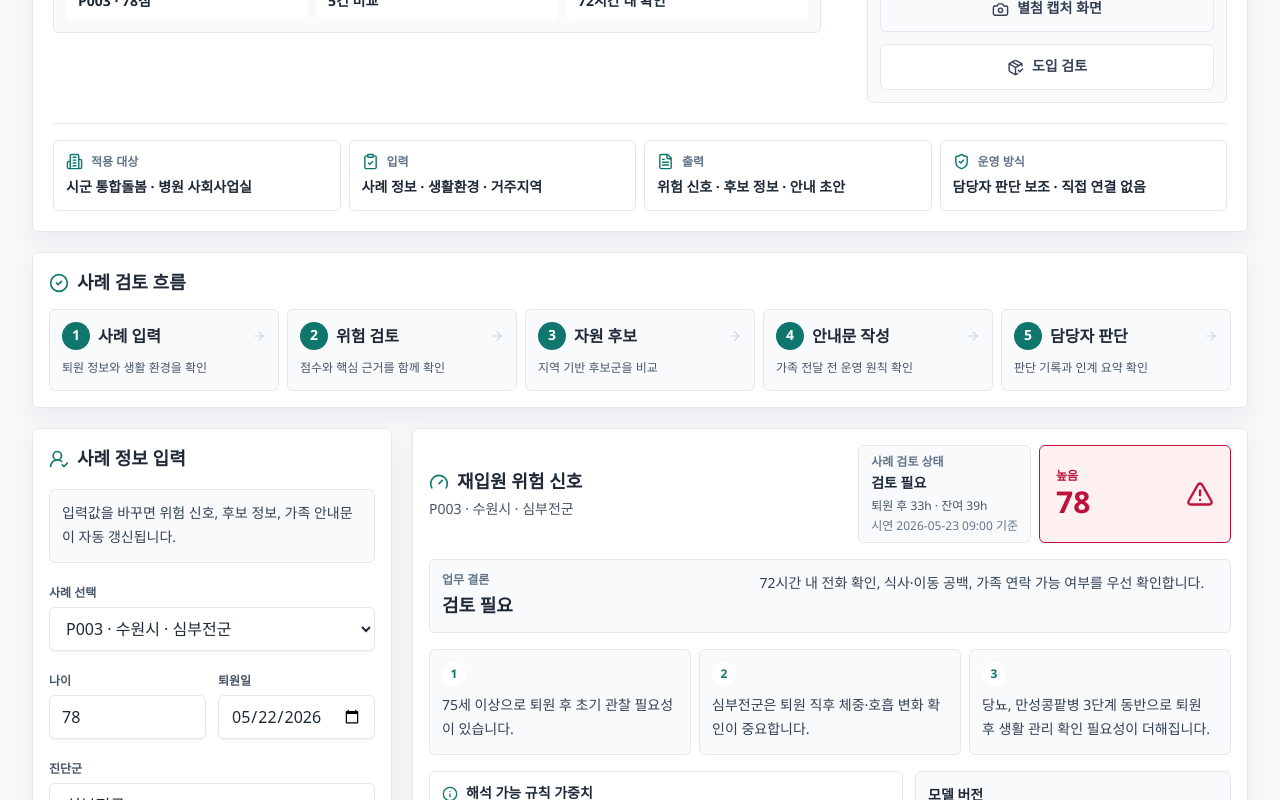
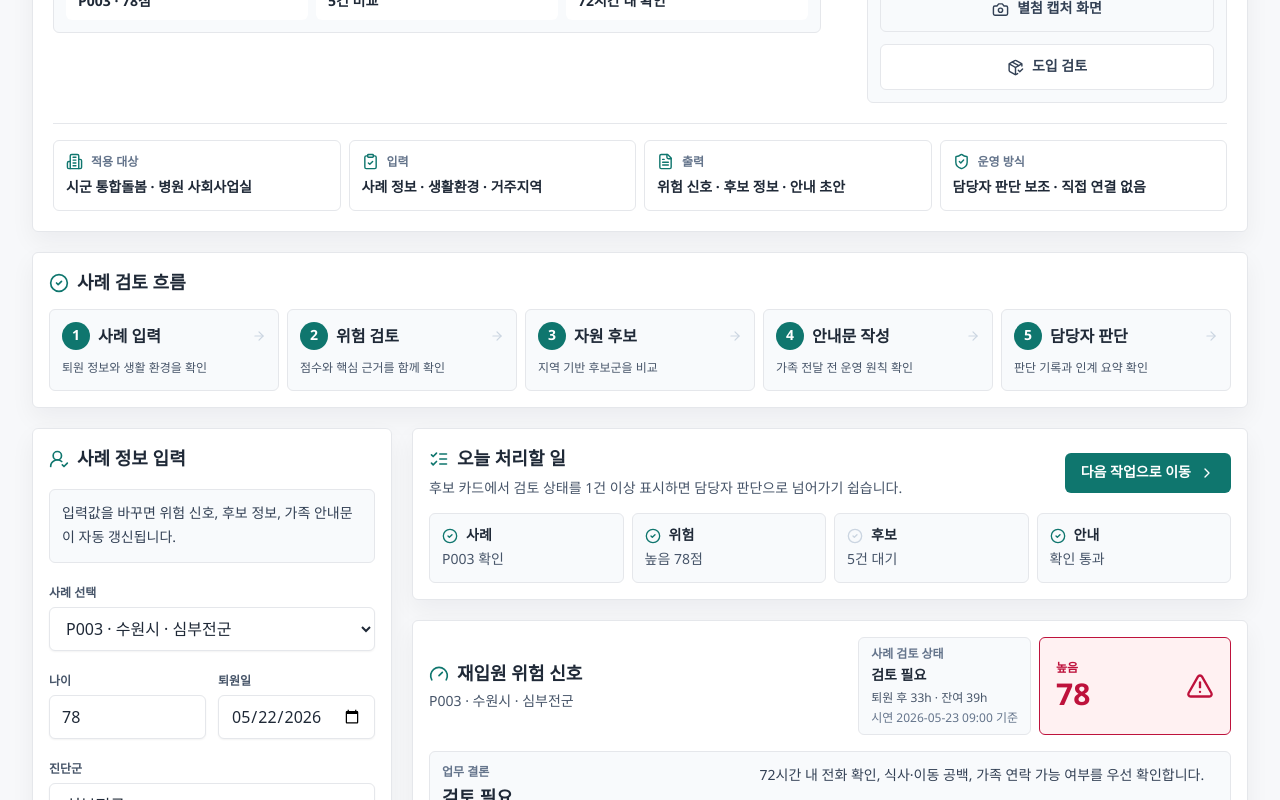
Before and after one commit to dailyweekly/carebridge72, a Next.js app: page / in a window 1280 px wide. Shown: the part 430-1230 px from the top of the page. Built offline with nearby package versions, Linux system fonts and the light colour scheme.

Commit message:
Add guided next-step panel to case review

```diff
--- a/components/DemoDashboard.tsx
+++ b/components/DemoDashboard.tsx
@@ -6,6 +6,7 @@ import {
   Activity,
   Building2,
   Camera,
+  CheckCircle2,
   ChevronRight,
   ClipboardCheck,
   FileText,
@@ -28,6 +29,7 @@ import { CaseDecisionPanel } from "./CaseDecisionPanel";
 import { calculateRisk } from "@/lib/risk";
 import { matchCareResources } from "@/lib/resources";
 import { generateFamilyGuide } from "@/lib/guide";
+import { bandLabels } from "@/lib/labels";
 import type {
   AuditLogEntry,
   CandidateReviewStatus,
@@ -69,6 +71,8 @@ export function DemoDashboard({ initialPatients, resources, captureMode }: DemoD
     () => generateFamilyGuide(patient, risk, resourceMatch.candidates, foreignLanguage),
     [patient, risk, resourceMatch.candidates, foreignLanguage]
   );
+  const reviewedCandidateCount = Object.values(candidateReviewState).filter((status) => status !== "검토 대상").length;
+  const guideReady = koreanGuide.safety.pass && foreignGuide.safety.pass;
 
   return (
     <main className={`mx-auto px-4 py-6 sm:px-6 lg:px-8 ${captureMode ? "max-w-[860px]" : "max-w-7xl"}`}>
@@ -172,6 +176,14 @@ export function DemoDashboard({ initialPatients, resources, captureMode }: DemoD
             />
           </div>
           <section className="grid gap-5">
+            <CaseWorkGuide
+              patientId={patient.id}
+              riskScore={risk.score}
+              riskBand={risk.band}
+              candidateCount={resourceMatch.candidates.length}
+              reviewedCandidateCount={reviewedCandidateCount}
+              guideReady={guideReady}
+            />
             <RiskResultCard risk={risk} patient={patient} />
             <CareCandidateList
               key={patient.id}
@@ -193,7 +205,7 @@ export function DemoDashboard({ initialPatients, resources, captureMode }: DemoD
               risk={risk}
               candidates={resourceMatch.candidates}
               candidateReviewState={candidateReviewState}
-              guideSafetyPass={koreanGuide.safety.pass && foreignGuide.safety.pass}
+              guideSafetyPass={guideReady}
               onDecisionCommit={(detail) => appendLog("담당자 판단", detail)}
             />
           </section>
@@ -227,6 +239,66 @@ export function DemoDashboard({ initialPatients, resources, captureMode }: DemoD
       return [entry, ...current].slice(0, 6);
     });
   }
+}
+
+function CaseWorkGuide({
+  patientId,
+  riskScore,
+  riskBand,
+  candidateCount,
+  reviewedCandidateCount,
+  guideReady
+}: {
+  patientId: string;
+  riskScore: number;
+  riskBand: "LOW" | "MEDIUM" | "HIGH";
+  candidateCount: number;
+  reviewedCandidateCount: number;
+  guideReady: boolean;
+}) {
+  const nextHref = reviewedCandidateCount === 0 ? "#candidates" : "#decision";
+  const nextCopy =
+    reviewedCandidateCount === 0
+      ? "후보 카드에서 검토 상태를 1건 이상 표시하면 담당자 판단으로 넘어가기 쉽습니다."
+      : "후보 검토가 시작되었습니다. 담당자 판단에 메모를 남기고 인계 요약을 확인하세요.";
+  const checks = [
+    { label: "사례", value: `${patientId} 확인`, done: true },
+    { label: "위험", value: `${bandLabels[riskBand]} ${riskScore}점`, done: true },
+    { label: "후보", value: reviewedCandidateCount > 0 ? `${reviewedCandidateCount}/${candidateCount}건 기록` : `${candidateCount}건 대기`, done: reviewedCandidateCount > 0 },
+    { label: "안내", value: guideReady ? "확인 통과" : "확인 필요", done: guideReady }
+  ];
+
+  return (
+    <section className="rounded-md border border-line bg-white p-4 shadow-soft">
+      <div className="flex flex-col gap-3 lg:flex-row lg:items-center lg:justify-between">
+        <div>
+          <div className="flex items-center gap-2">
+            <ListChecks className="text-teal" size={20} />
+            <h2 className="text-lg font-bold text-ink">오늘 처리할 일</h2>
+          </div>
+          <p className="mt-1 text-sm leading-6 text-slate-600">{nextCopy}</p>
+        </div>
+        <a
+          className="inline-flex min-h-10 items-center justify-center gap-2 rounded-md bg-teal px-4 py-2 text-sm font-black text-white"
+          href={nextHref}
+        >
+          다음 작업으로 이동
+          <ChevronRight size={16} />
+        </a>
+      </div>
+      <div className="mt-3 grid gap-2 sm:grid-cols-2 lg:grid-cols-4">
+        {checks.map((item) => (
+          <div key={item.label} className="rounded-md border border-line bg-panel p-3">
+            <div className="flex items-center gap-2">
+              <CheckCircle2 size={16} className={item.done ? "text-teal" : "text-slate-300"} />
+              <p className="text-sm font-black text-ink">{item.label}</p>
+            </div>
+            <p className="mt-1 text-sm leading-5 text-slate-600">{item.value}</p>
+          </div>
+        ))}
+      </div>
+    </section>
+  );
 }
 
 function StatusPill({ icon, text }: { icon: ReactNode; text: string }) {
```
